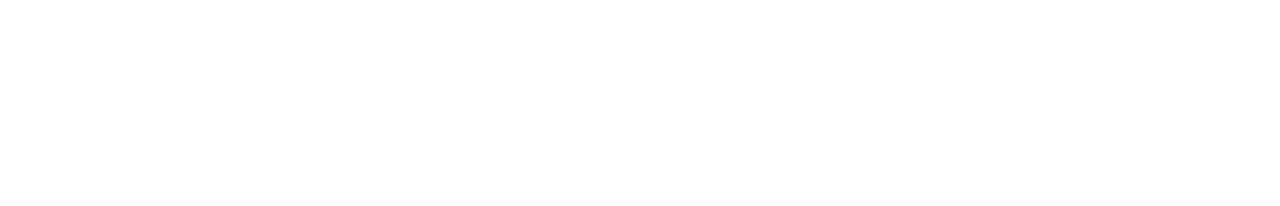
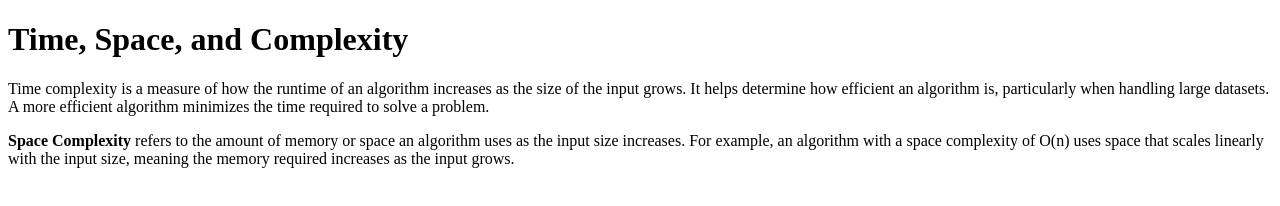
Before and after one commit to acciojob/time-and-space-complexity-okamble605, a website: page main.html in a window 1280 px wide. Drawn offline with Linux system fonts and the light colour scheme.

Commit message:
created a submission

```diff
--- a/main.html
+++ b/main.html
@@ -1,16 +1,25 @@
 <!DOCTYPE html>
-
-<html>
+<html lang="en">
 
 <head>
-	<link rel="stylesheet" href="styles.css">
+    <meta charset="UTF-8">
+    <meta name="viewport" content="width=device-width, initial-scale=1.0">
+    <title>Time and Space Complexity</title>
+    <link rel="stylesheet" href="styles.css">
 </head>
 
 <body>
-	<!-- the entire body must be written by student -->
-    <script type="text/javascript" src="./script.js">
-</script>
+    <!-- Heading for the document -->
+    <h1>Time, Space, and Complexity</h1>
 
+    <!-- First paragraph explaining Time Complexity -->
+    <p>Time complexity is a measure of how the runtime of an algorithm increases as the size of the input grows. It helps determine how efficient an algorithm is, particularly when handling large datasets. A more efficient algorithm minimizes the time required to solve a problem.</p>
+
+    <!-- Second paragraph explaining Space Complexity -->
+    <p><b>Space Complexity</b> refers to the amount of memory or space an algorithm uses as the input size increases. For example, an algorithm with a space complexity of O(n) uses space that scales linearly with the input size, meaning the memory required increases as the input grows.</p>
+
+    <!-- Optional JavaScript -->
+    <script type="text/javascript" src="./script.js"></script>
 </body>
 
 </html>
```
